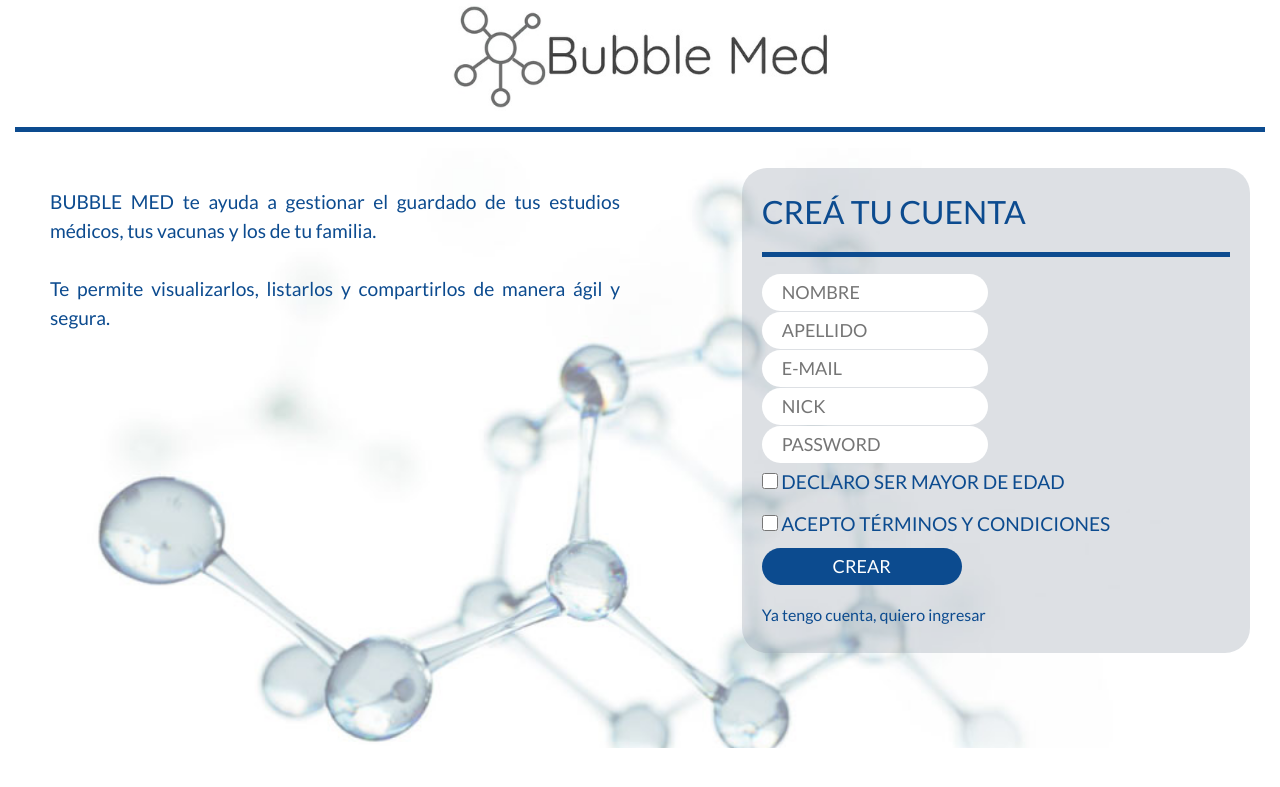
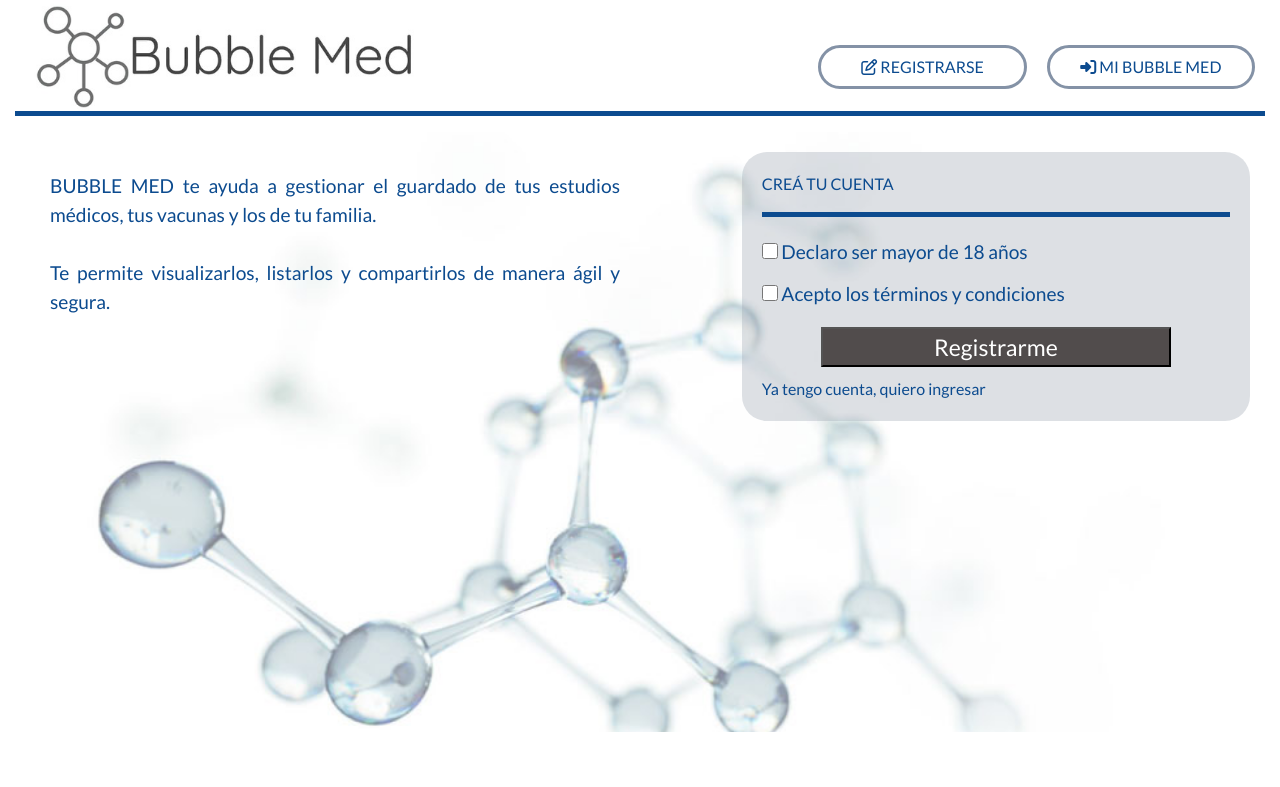
Before and after one commit to nicosarubbi/seminario1, a Django app: template source/bubble/templates/register.html in a window 1280 px wide. Shown: the top 787 px of the page. Run offline with Django 3.2, Linux system fonts and the light colour scheme; the template is opened without the code that fills it, so the values that code supplies are empty; some libraries are stand-ins or nearby versions.

Commit message:
adding register

```diff
--- a/source/bubble/static/css/estilos.css
+++ b/source/bubble/static/css/estilos.css
@@ -69,11 +69,9 @@
     font-family: 'Lato', sans-serif;
     background-color: #969faa52;
     color: #0C4B8F;
-    font-size: xx-large;
     margin-top: 20px;
     border-radius: 25px;
     padding: 20px;
-    margin-bottom: 20px;
 }
 
 .formulario form{
--- a/source/bubble/templates/register.html
+++ b/source/bubble/templates/register.html
@@ -1,89 +1,39 @@
-<!DOCTYPE html>
-<html lang="en">
-  <head>
-    <meta charset="utf-8">
-    <meta http-equiv="X-UA-Compatible" content="IE=edge">
-    <meta name="viewport" content="width=device-width, initial-scale=1">
-    <!-- The above 3 meta tags *must* come first in the head; any other head content must come *after* these tags -->
-    <meta name="format-detection" content="telephone=no"/>
-    <link rel="icon" href="images/favicon-1.ico" type="image/x-icon">
-      <title>Bubble Med</title>
+{% extends "base.html" %}
+{% load bootstrap %}
+{% load static %}
 
-    <!-- Bootstrap -->
+{% block head %}
+  {{ form.media }}
+{% endblock %}
 
-    <!-- CSS only -->
-    <link rel="stylesheet" href="https://stackpath.bootstrapcdn.com/bootstrap/4.5.2/css/bootstrap.min.css" integrity="sha384-JcKb8q3iqJ61gNV9KGb8thSsNjpSL0n8PARn9HuZOnIxN0hoP+VmmDGMN5t9UJ0Z" crossorigin="anonymous">
-
-    <!-- JS, Popper.js, and jQuery -->
-    <script src="https://code.jquery.com/jquery-3.5.1.slim.min.js" integrity="sha384-DfXdz2htPH0lsSSs5nCTpuj/zy4C+OGpamoFVy38MVBnE+IbbVYUew+OrCXaRkfj" crossorigin="anonymous"></script>
-    <script src="https://cdn.jsdelivr.net/npm/popper.js@1.16.1/dist/umd/popper.min.js" integrity="sha384-9/reFTGAW83EW2RDu2S0VKaIzap3H66lZH81PoYlFhbGU+6BZp6G7niu735Sk7lN" crossorigin="anonymous"></script>
-    <script src="https://stackpath.bootstrapcdn.com/bootstrap/4.5.2/js/bootstrap.min.js" integrity="sha384-B4gt1jrGC7Jh4AgTPSdUtOBvfO8shuf57BaghqFfPlYxofvL8/KUEfYiJOMMV+rV" crossorigin="anonymous"></script>
-
-    <script src="https://kit.fontawesome.com/a076d05399.js"></script>
-
-    <link href="https://fonts.googleapis.com/css2?family=Lato&display=swap" rel="stylesheet">
-    <link rel="stylesheet" href="css/estilos.css">
-    <link rel="icon" type="imagenes/vnd.microsoft.icon" href="imagenes/favicon.ico">
-
-  </head>
-
-  <body>
-
-  <!--========================================================
-                            HEADER
-  =========================================================-->
-   <header class="header col-md-12" >
-    <div class="espacio col-md-4"></div>
-          <img class="logo col-md-4" src="imagenes/logo.jpeg">
-    <div class="espacio col-md-4"></div>
-
-    </header>
-
-  <!--========================================================
-                            CONTENT
-  =========================================================-->
-
-    <main class="col-md-12">
-
-
- <hr class="separador">
-
-
-
+{% block body %}
   <div class="container col-md-12">
-        <div class="textoRegistro col-md-6"><span>BUBBLE MED te ayuda a gestionar el guardado de tus estudios médicos, tus vacunas y los de tu familia.<br><br>
-        Te permite visualizarlos, listarlos y compartirlos de manera ágil y segura.</span></div>
+    <div class="textoRegistro col-md-6">
+      <span>BUBBLE MED te ayuda a gestionar el guardado de tus estudios médicos, tus vacunas y los de tu familia.<br><br>
+        Te permite visualizarlos, listarlos y compartirlos de manera ágil y segura.</span>
+    </div>
 
     <div class="formulario col-md-5"><span>CREÁ TU CUENTA</span>
       <hr class="separador">
+      <form method="post">
+        {% csrf_token %}
+        <div>
+          {{ form|bootstrap }}
+        </div>
+        <label>
+          <input class="check" type="checkbox" id="mayor" value="soyMayor" required>
+          Declaro ser mayor de 18 años
+        </label>
+        <br/>
+        <label>
+          <input class="check" type="checkbox" id="terminos" value="terminosYCondiciones" required>
+          Acepto los términos y condiciones
+        </label>
+        <br>
+        <button type="submit" class="botonFormularioSubir" name="submit" value="ok">Registrarme</button>
+      </form>
 
-        <form action="">
-        <input type="text" id="nombre" name="nombre" placeholder="NOMBRE" required><br>
-        <input type="text" id="apellido" name="apellido" placeholder="APELLIDO" required><br>
-        <input type="email" id="email" name="email" placeholder="E-MAIL" required><br>
-        <input type="text" id="nick" name="nick" placeholder="NICK" required><br>
-        <input type="password" id="password" name="password" placeholder="PASSWORD"><br>
-        <label><input class="check" type="checkbox" id="mayor" value="soyMayor" required> DECLARO SER MAYOR DE EDAD</label><br>
-        <label><input class="check" type="checkbox" id="terminos" value="terminosYCondiciones" required> ACEPTO TÉRMINOS Y CONDICIONES</label><br>
-        <input class="botonFormulario" type="submit" value="CREAR">
-        </form>
       <a class="linkForm" href="miBubbleMed.html">Ya tengo cuenta, quiero ingresar</a>
     </div>
-
   </div>
-
-</main>
-
-    <!--========================================================
-                            FOOTER
-  =========================================================-->
-
-    <!-- jQuery (necessary for Bootstrap's JavaScript plugins) -->
-    <!-- Include all compiled plugins (below), or include individual files as needed -->
-    <script src="js/bootstrap.min.js"></script>
- <script src="js/tm-scripts.js"></script>
-  <!-- </script> -->
-
-
-  </body>
-</html>
+{% endblock %}
--- a/source/bubble/urls.py
+++ b/source/bubble/urls.py
@@ -7,6 +7,7 @@ urlpatterns = [
     path('login', views.login_view, name='login'),
     path('logout', views.logout_view, name='logout'),
     path('profile', views.profile, name='profile'),
+    path('register', views.register, name='register'),
 
     path('estudios', views.document_list, name='document-list'),
     path('estudios/alta', views.document_create, name='document-create'),
```
Also changed, not shown: source/bubble/views.py (+19 -2 lines). Lines whose indentation alone changed are shown as unchanged.
